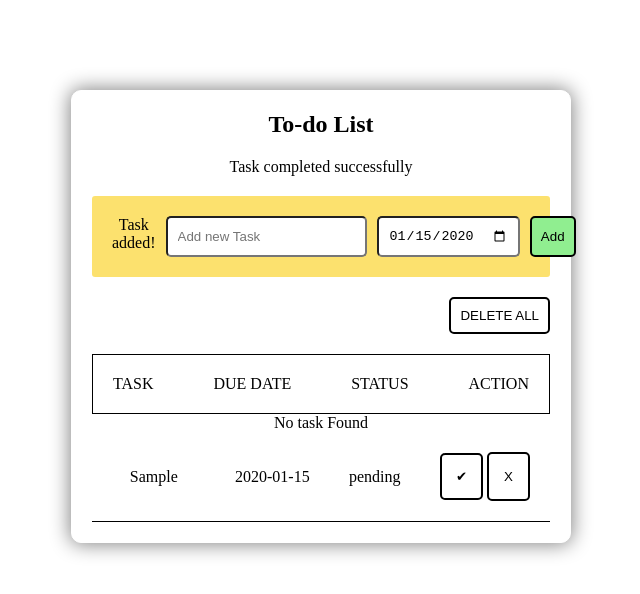
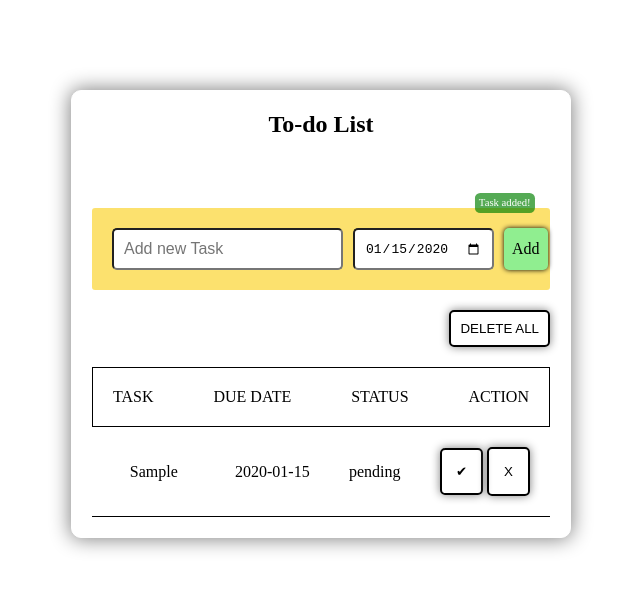
Before and after one commit to aryangupta1105/OASIS-INFOBYTE-INTERNSHIP-PROJECTS, a plain HTML site: page To-do List/index.html in a window 1280 px wide. Both pictures are taken after typing "Sample", "2020-01-15" into the empty fields and a click on the button "Add". Shown: the whole page, without its empty margins (319-959 px from the left). Drawn offline with Linux system fonts and the light colour scheme.

Commit message:
added css also

```diff
--- a/To-do List/style.css
+++ b/To-do List/style.css
@@ -34,6 +34,7 @@
 }
 
 .app{
+    position: relative;
     background-color: rgba(250, 207, 18, 0.612);
     border-radius: 3px;
     padding : 20px;
@@ -46,6 +47,7 @@ input{
     padding: 10px;
     color: black;
     border-radius: 5px;
+    font-size: medium;
     transition: all 200ms ease-in-out;
 }
 
@@ -58,8 +60,10 @@ button{
     background-color: transparent;
     border: 2px solid black;
     border-radius: 5px;
-    transition: all 400ms ease-in-out;
+    transition: all 200ms ease-in-out;
     cursor: pointer;
+    box-shadow: 0 0 10px 0px gray;
+
 }
 button:hover{
     background-color: black;
@@ -77,5 +81,47 @@ button:hover{
 }
 
 .addBtn{
+    all: unset;
+    padding: 4px 8px;
+    border-radius: 5px;
     background-color: lightgreen;
+    color: black;
+    transition: all 200ms ease-in-out;
+    cursor: pointer;
+    box-shadow: 0 0 5px 0px black;
 }
+.emptyMsg{
+    margin-top: 20px;
+    color: gray;
+}
+
+.emptyMsg.remove{
+    display: none;
+}
+
+
+.addBtn:hover{
+    background-color: rgb(3, 164, 3);
+}
+
+.popUpSuccess , .addedMsg{
+    background-color: green;
+    padding: 6px;
+    border-radius: 8px;
+    color: white;
+    transition: all 1000ms ease-in-out;
+    scale: 0;
+    opacity: 0;
+}
+
+.popUpSuccess.active , .addedMsg.active{
+    /* display: block; */
+    scale: 1;
+    opacity: 100%;
+}
+
+.addedMsg{
+    position: absolute;
+    top: -20px;
+    right: 0;
+}
```
